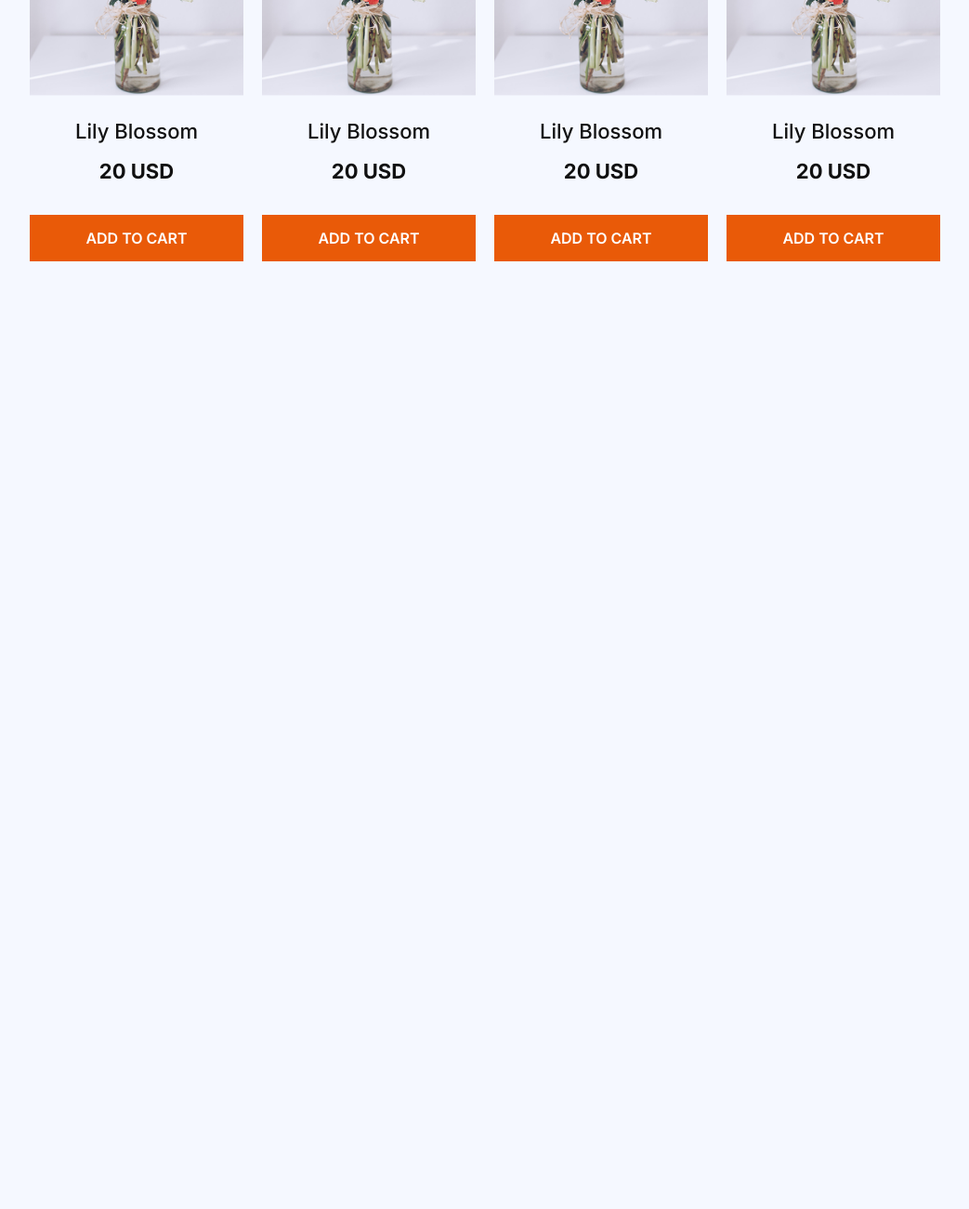
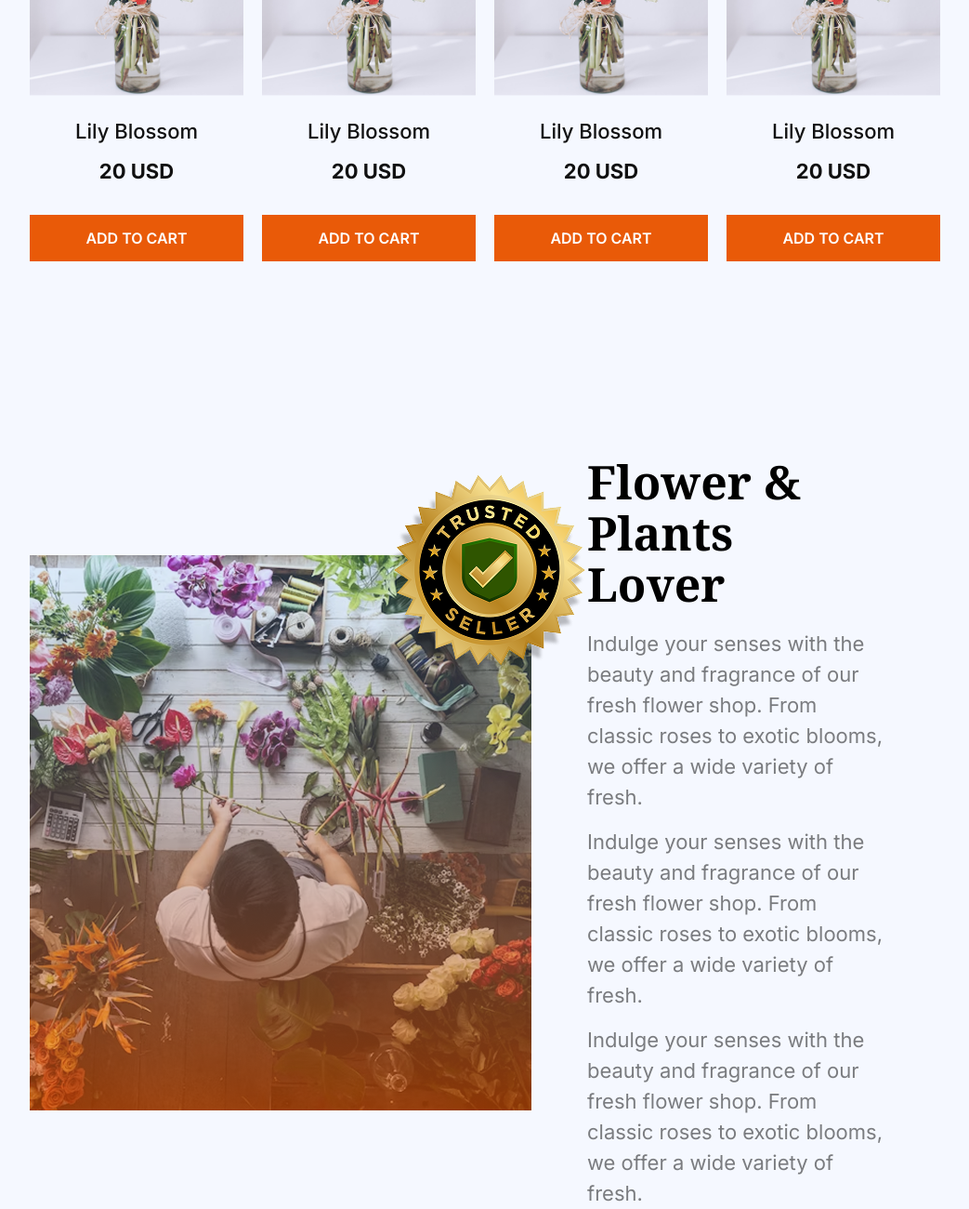
Before and after one commit to yousufbro/assignment_two, a plain HTML site: page index.html in a window 1280 px wide. Shown: the part 1775-3075 px from the top of the page at 93% size, without its empty margins (118-1161 px from the left). Before the commit the page ends 2056 px from the top, so only its background shows below. Drawn offline with nearby package versions, Linux system fonts and the light colour scheme.

Commit message:
add plant lover section

```diff
--- a/index.html
+++ b/index.html
@@ -112,5 +112,28 @@
         </div>
     </section>
 
+    <section class="plant-lover-section">
+        <div class="plant-lover-container mlr-150">
+            <div class="plant-image-item">
+                <img src="assets/flower-store.png" alt="image">
+                <div class="badge"><img src="assets/trusted-badge.png" alt="badge"></div>
+            </div>
+            <div class="plant-content-item">
+                <h2 class="title">Flower & Plants <br> Lover</h2>
+                <ul>
+                    <li>
+                        Indulge your senses with the beauty and fragrance of our fresh flower shop. From classic roses to exotic blooms, we offer a wide variety of fresh.
+                    </li>
+                    <li>
+                        Indulge your senses with the beauty and fragrance of our fresh flower shop. From classic roses to exotic blooms, we offer a wide variety of fresh.
+                    </li>
+                    <li>
+                        Indulge your senses with the beauty and fragrance of our fresh flower shop. From classic roses to exotic blooms, we offer a wide variety of fresh.
+                    </li>
+                </ul>
+            </div>
+        </div>
+    </section>
+
 </body>
 </html>
```
